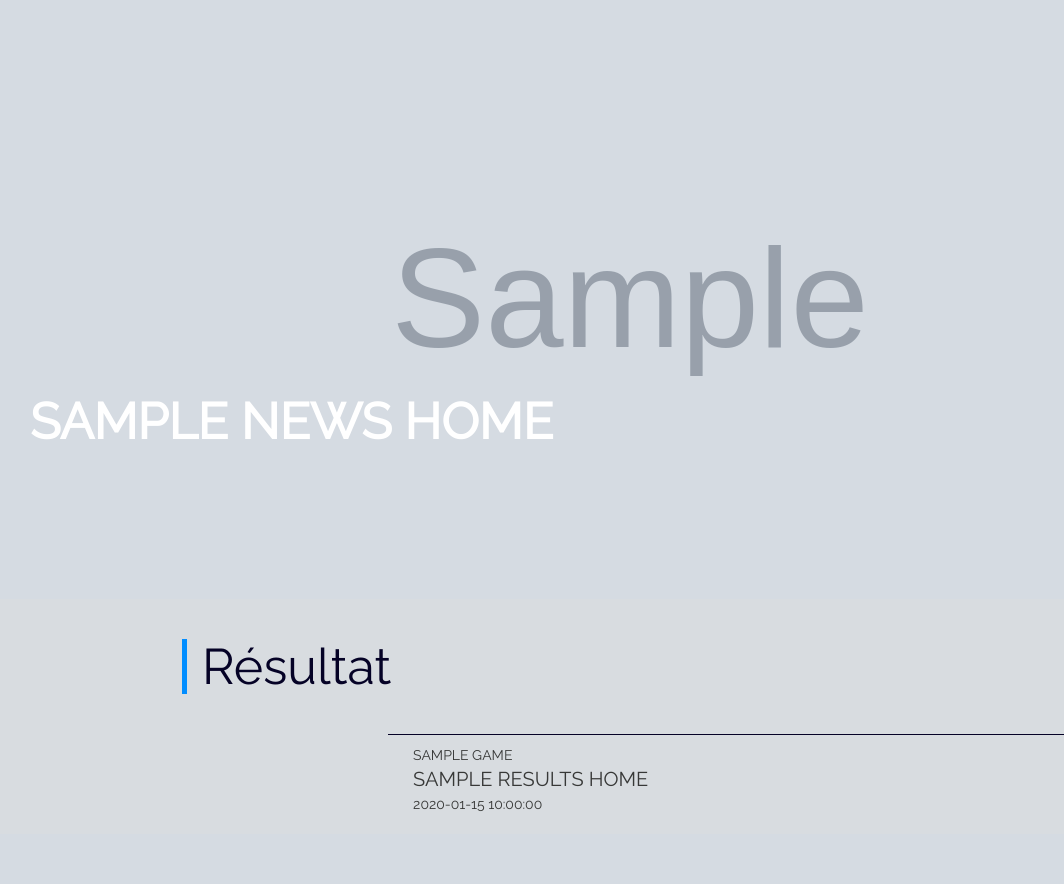
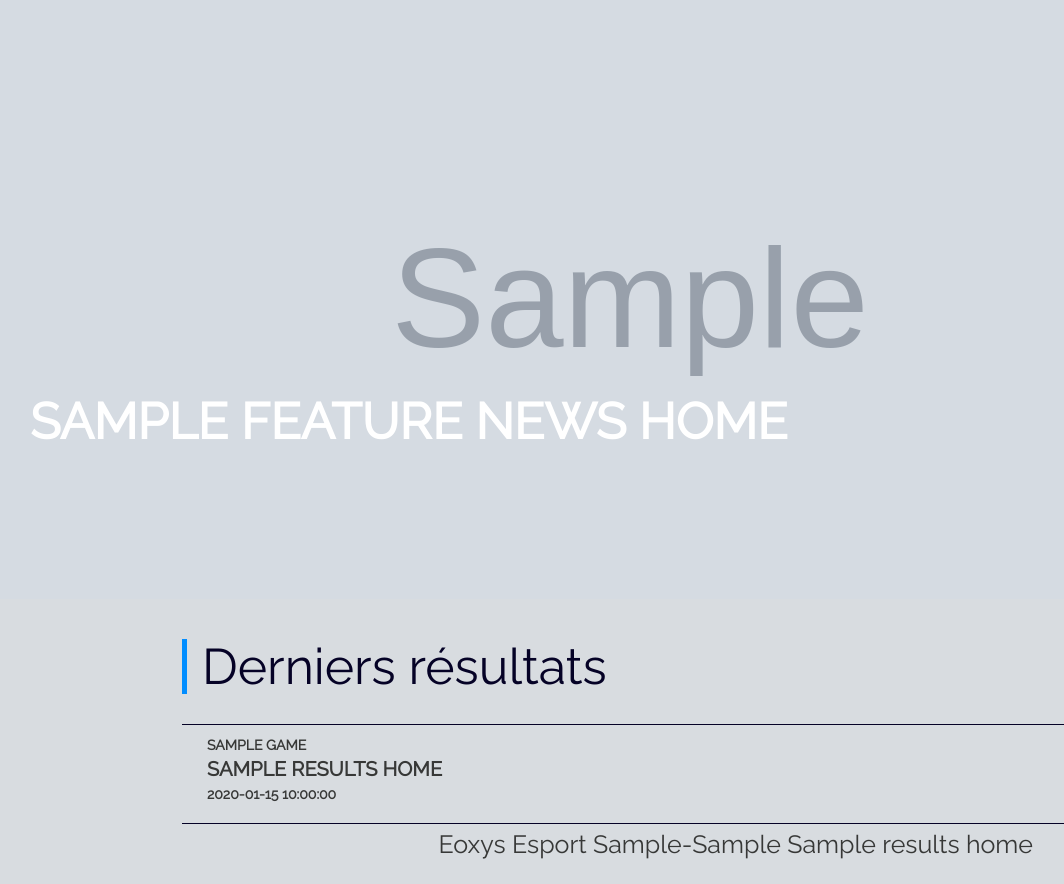
Before and after one commit to MydroX/Eoxys_Esport, a PHP site: template view/frontend/home.php in a window 1280 px wide. Shown: the part 151-1035 px from the top of the page, without its empty margins (10-1074 px from the left). Before the commit the page ends 963 px from the top, so only its background shows below. Run offline with PHP 8.4, Linux system fonts and the light colour scheme; the template is opened without the code that fills it: most values are stand-ins (such as "Sample title", 1, 10 or a date in 2020); grey boxes marked "Sample" are stand-in pictures.

Commit message:
Affichage des resultats et preparation a l'ajout des tickets de news

```diff
--- a/controller/frontend.php
+++ b/controller/frontend.php
@@ -8,7 +8,7 @@ function home() {
     $resultsManager = new \Eoxys_Esport\model\ResultsManager();
 
     $resultsHome = $resultsManager->getResultsHome();
-    $newsHome = $newsManager->getNewsHome();
+    $featureNewsHome = $newsManager->getFeaturedNewsHome();
 
     require ('view/frontend/home.php');
 }
--- a/model/NewsManager.php
+++ b/model/NewsManager.php
@@ -5,7 +5,7 @@ namespace Eoxys_Esport\model;
 require_once('model/Manager.php');
 
 class NewsManager extends Manager {
-    public function getNewsHome() {
+    public function getFeaturedNewsHome() {
         $db = $this->dbConnect();
         $req = $db->query('SELECT * FROM news ORDER BY id DESC LIMIT 0, 1');
 
--- a/model/ResultsManager.php
+++ b/model/ResultsManager.php
@@ -9,7 +9,7 @@ class ResultsManager extends Manager {
     public function getResultsHome() {
         $db = $this->dbConnect();
         $db->query("SET lc_time_names = 'fr_FR'");
-        $req = $db->query('SELECT  id, game, tournament, opponent_name, opponent_rounds, eoxys_rounds, DATE_FORMAT(date_creation, \'%d %M %Y\') AS date_fr FROM results ORDER BY id DESC LIMIT 0, 3');
+        $req = $db->query('SELECT  id, game, tournament, opponent_name, opponent_rounds, lineup_name, eoxys_rounds, DATE_FORMAT(date_creation, \'%d %M %Y\') AS date_fr FROM results ORDER BY id DESC LIMIT 0, 5');
 
         return $req;
     }
--- a/public/css/home.css
+++ b/public/css/home.css
@@ -74,12 +74,17 @@ body {
 
 /* RESULTAT */
 
+#results .text h2 {
+        color: #050226;
+}
+
+@media screen and (min-width: 1600px) {
     #results .text {
         float: left;
+        width: 200px;
     }
 
     #results .text h2 {
-    color: #050226;
         margin-top: 40px;
         padding-left: 15px;
         font-size: 50px;
@@ -92,6 +97,27 @@ body {
         width: 77%;
         margin-top: 30px;
     }
+}
+
+@media screen and (min-width: 1200px) and (max-width: 1600px) {
+
+    #results .text h2 {
+        margin-top: 40px;
+        padding-left: 15px;
+        font-size: 50px;
+        border-left: 5px solid #018DFF;
+    }
+
+    #results .matches-box {
+        height: auto;
+        width: 100%;
+        margin-top: 30px;
+    }
+}
+
+#results .match:last-child {
+    border-bottom: 1px solid #050226;
+}
 
 #results .match {
     height: 100px;
@@ -102,6 +128,7 @@ body {
 .match .left {
     float: left;
     text-align: left;
+    font-weight: 700;
 }
 
 .game {
@@ -116,5 +143,12 @@ body {
 }
 
 .date {
+    font-size: 14px;
+}
 
+.score {
+    float: right;
+    margin-right: 20px;
+    line-height: 80px;
+    font-size: 25px;
 }
--- a/view/frontend/home.php
+++ b/view/frontend/home.php
@@ -4,8 +4,9 @@
 <?php ob_start(); ?>
 
 <?php
-    while ($data = $newsHome->fetch()) {
+while ($data = $featureNewsHome->fetch()) {
     ?>
+    <a href="?here=news">
         <div id="slideshow">
             <div class="featured-img" style="background-image: url(public/uploads/<?= $data['imagePath'] ?>)"></div>
             <div class="content">
@@ -16,14 +17,14 @@
                 </div>
             </div>
         </div>
-
+    </a>
     <?php
     }
 ?>
 
 <div id="results" class="wrapper">
     <div class="text">
-        <h2>Résultat</h2>
+        <h2>Derniers résultats</h2>
     </div>
     <div class="scoreboard">
         <div class="matches-box">
@@ -37,7 +38,7 @@
                         <span class="date"><?= $data['date_fr'] ?></span><br />
                     </div>
                     <div class="right">
-
+                        <span class="score">Eoxys Esport <?= $data['eoxys_rounds']; ?>-<?= $data['opponent_rounds'] ?> <?= $data['opponent_name'] ?></span>
                     </div>
                 </div><?php
             }
@@ -45,6 +46,12 @@
         </div>
     </div>
 
+<!-- Partners soon -->
+
+<div id="news">
+
+</div>
+
 </div>
 
 <?php $content = ob_get_clean(); ?>
```
Lines whose indentation alone changed are shown as unchanged.
